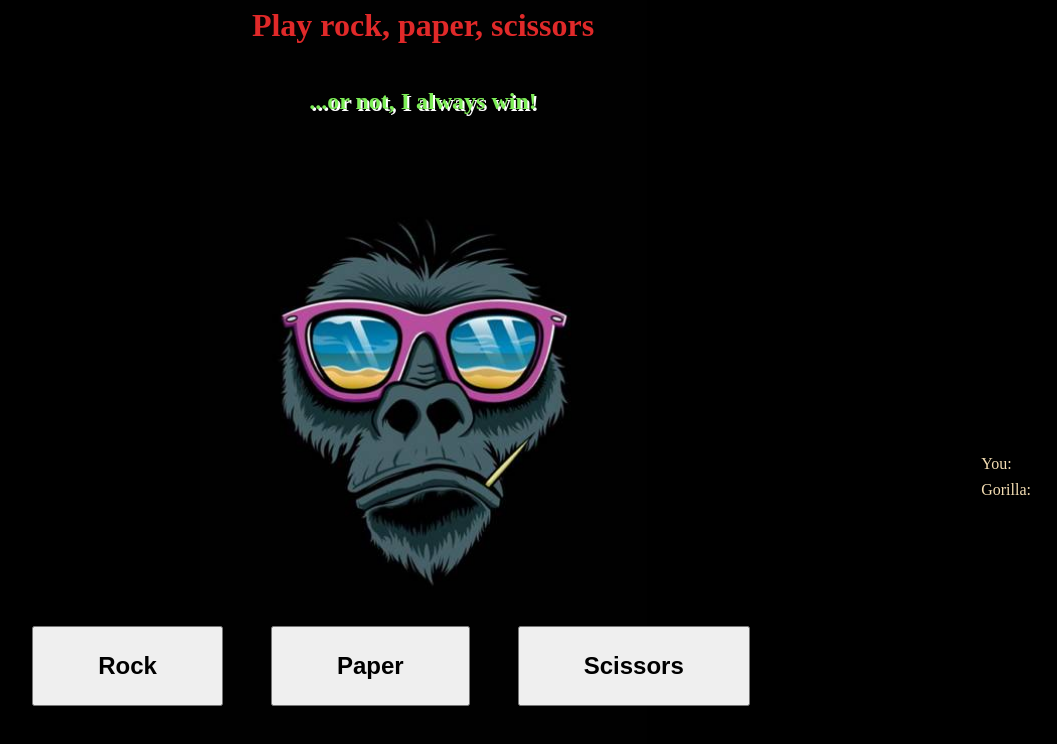
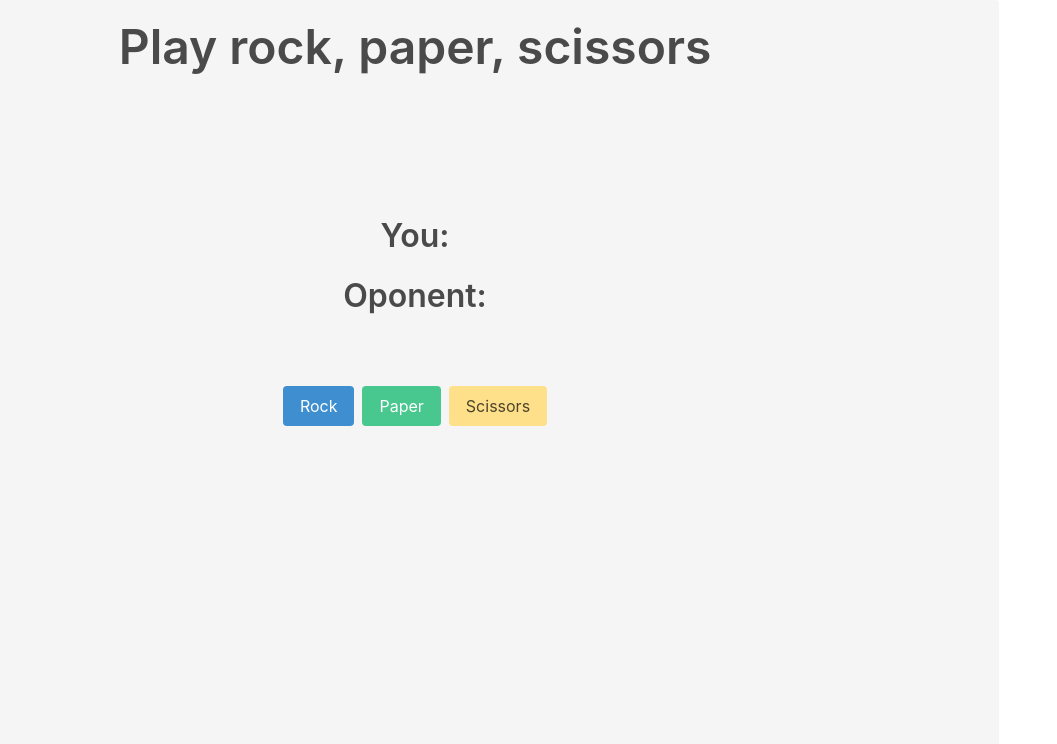
Before and after one commit to andres039/rockpaper, a plain HTML site: page index.html in a window 1280 px wide. Shown: the whole page, without its empty margins (217-1274 px from the left). Drawn offline with nearby package versions, Linux system fonts and the light colour scheme.

Commit message:
improved design using bulma

```diff
--- a/index.html
+++ b/index.html
@@ -1,28 +1,35 @@
 <!DOCTYPE html>
 <html lang="en">
   <head>
-    <meta charset="UTF-8">
-    <meta http-equiv="X-UA-Compatible" content="IE=edge">
-    <meta name="viewport" content="width=device-width, initial-scale=1.0">
+    <meta charset="UTF-8" />
+    <meta http-equiv="X-UA-Compatible" content="IE=edge" />
+    <meta name="viewport" content="width=device-width, initial-scale=1.0" />
     <title>Rock, paper, scissors</title>
-    <link rel="stylesheet" href="style.css">
+    <link rel="stylesheet" href="style.css" />
+    <link
+      rel="stylesheet"
+      href="https://cdn.jsdelivr.net/npm/bulma@0.9.3/css/bulma.min.css"
+    />
   </head>
-<body>
-    <header>
-    <h1>Play rock, paper, scissors</h1>
-    <h2>...or not, I always win!</h2>
-    </header>
+  <body class="container notification">
+      <div class= 'has-text-centered'>
+      <h1 class="title is-1">Play rock, paper, scissors</h1>
+
+</div>
+<div class="section has-text-centered">
     <p id="veridict"></p>
-    <section id="score">
-    <p>You:</p>
+    <section id="score" >
+      <p class="title is-3">You:</p>
       <p id="yourscore"></p>
-    <p>Gorilla:</p>
+      <p class="is-3 title">Oponent:</p>
       <p id="gorillascore"></p>
     </section>
-    <div id="userOptions">
-        <button id="Rock">Rock</button>
-        <button id="Paper">Paper</button>
-        <button id="Scissors">Scissors</button>
+</div>
+    <div id="userOptions" class="hero-foot is-centered buttons">
+      <button id="Rock" class="button  is-info ">Rock</button>
+      <button id="Paper" class="button  is-success">Paper</button>
+      <button id="Scissors" class="button  is-warning">Scissors
+      </button>
     </div>
     <script src="script.js"></script>
   </body>
--- a/style.css
+++ b/style.css
@@ -3,60 +3,45 @@
     padding: 0;
 }
 body {
-    line-height: 1.6;
-    display: grid;
-    background-image: url(background2.jpg);
-    background-repeat: no-repeat;
+    /*Display stuff*/
+
+    /*Positioning stuff*/
+    /*Box Model*/
+    /* background-image: url(background2.jpg); */
     height: 100vh;
     width: 100vw;
-    background-size: contain;
-    background-position: center;
     background-color: black;
+    /* Typography */
+    line-height: 1.6;
 }
-header {
-    display: flex;
-    flex-flow: row wrap;
-    justify-self: center;
-    justify-content: center;
-    max-width: 40vw;
-    margin-block-end: 1rem;
-}
-h1 {
-    color:rgb(224, 41, 41);
-}
-h2 {
-    color: rgb(124, 236, 86);
-    text-shadow: 2px 2px white;
-}
-#userOptions {
-    display: flex;
-    flex-flow: row wrap;
-    align-self: center;
-    justify-content: center;
-    gap: 3rem;
-    margin-bottom: 4rem;
-    margin-right: 4rem;
-}
-button {
-    height: 10vh;
-    width: fit-content;
-    font-weight: 700;
-    font-size: x-large;
-    padding-inline: 4rem;
-}
-button:hover {
-    background-color: yellow;
-}
-#score{
-    justify-self: right;
-    margin: 2rem;
-}
-p {
-    color: wheat;
-}
+/* header {
+    /* Display */
+    /* display: flex;
+    flex-flow: row wrap; */
+    /* Positioning */
+    /* justify-self: center;
+    justify-content: center; */
+    /* Box model */
+  /*  max-width: 40vw;*/
+
+
+
+
+
 #veridict {
-    justify-self: left;
+    /* justify-self: left; */
     color: fuchsia;
     margin: 6rem;
 
 }
+.buttons {
+    display: flex;
+    flex-flow: row-wrap;
+    justify-content: center;
+    min-width: min-content;
+    margin-inline: auto;
+    padding: 0;
+}
+.mark {
+    border: solid blue 1px;
+}
```
Lines whose indentation alone changed are shown as unchanged.
